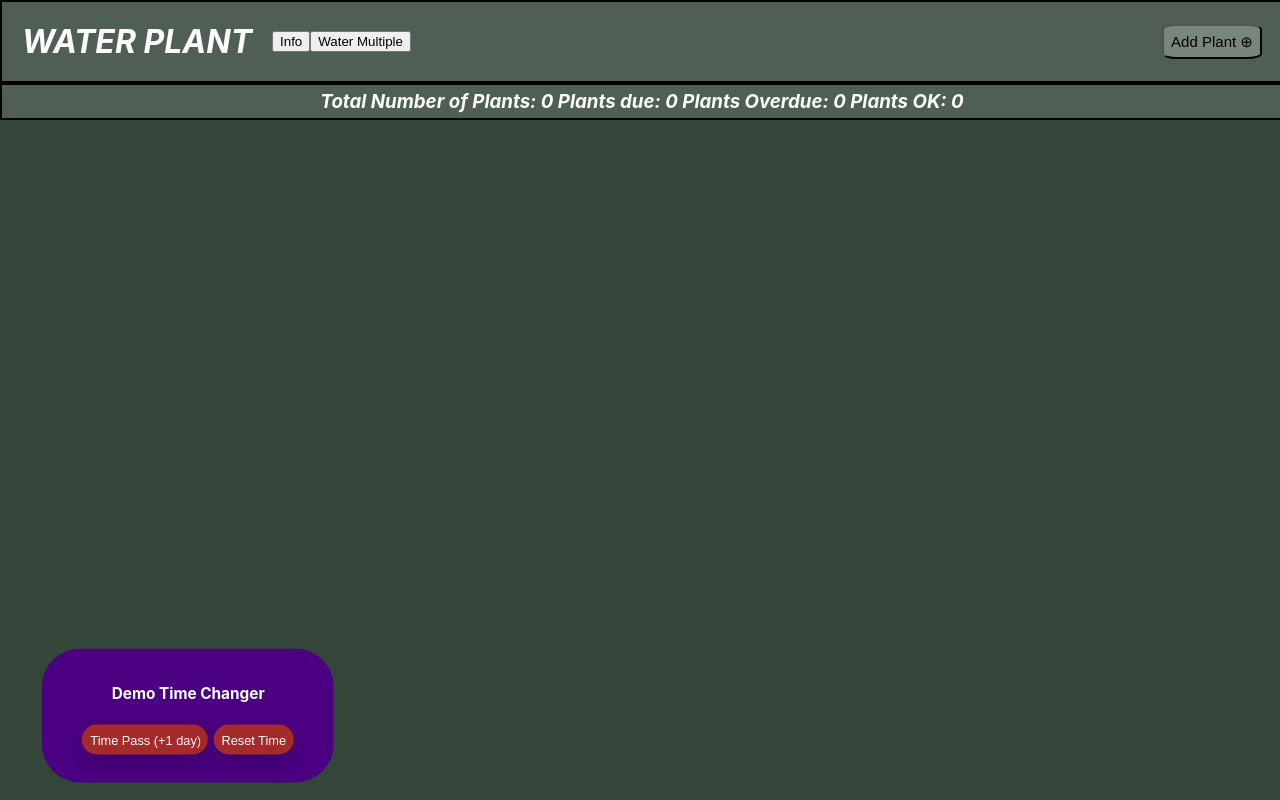
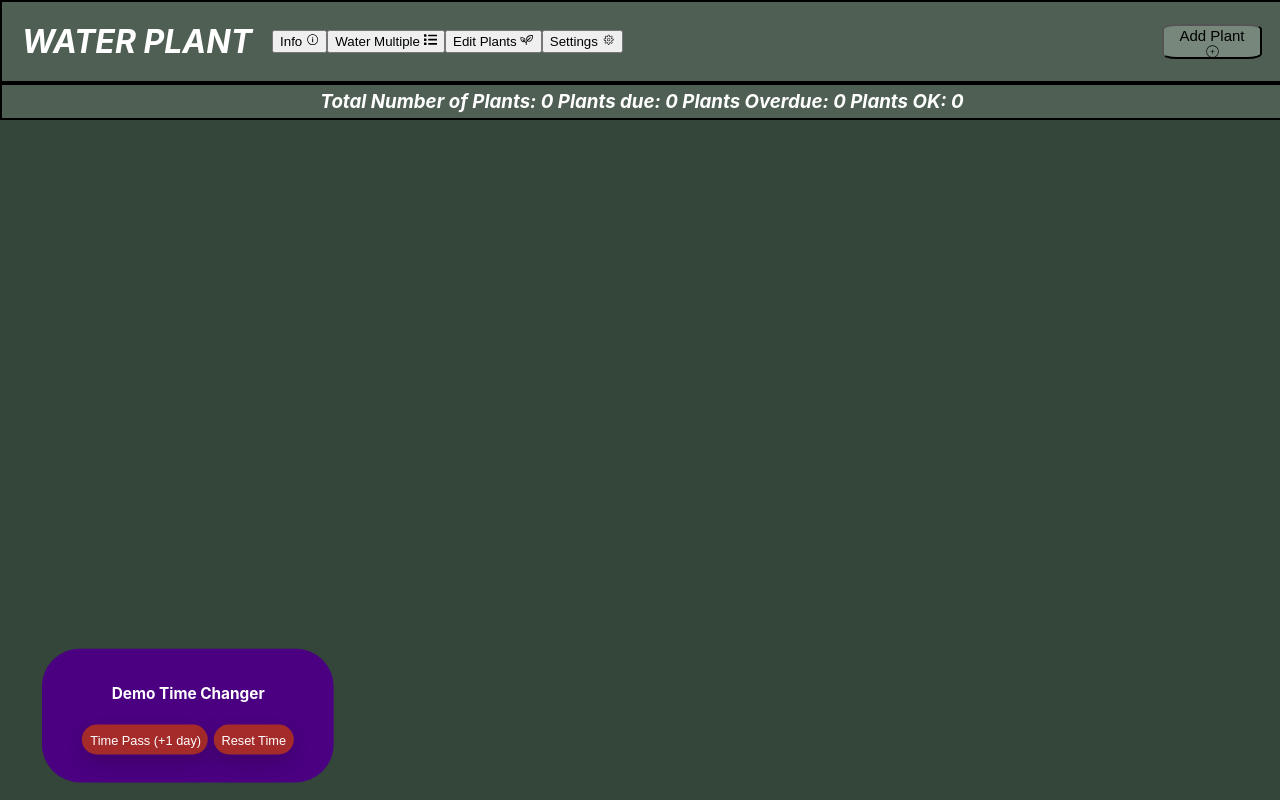
Before and after one commit to CamBlackwell/DesignAssignment2, a React (Create React App) app: page / in a window 1280 px wide. Built offline with nearby package versions, Linux system fonts and the light colour scheme.

Commit message:
visual: added icons and buttons in header

```diff
--- a/src/components/header.jsx
+++ b/src/components/header.jsx
@@ -1,15 +1,23 @@
+import { CiCirclePlus, CiSettings } from "react-icons/ci";
+import { IoIosInformationCircleOutline } from "react-icons/io";
+import { FaList } from "react-icons/fa";
+import { PiPlant } from "react-icons/pi";
+
+
 function Header({ onOpenForm }) {
   return (
     <div className="header-box">
       <h1>WATER PLANT</h1>
 
-      <button> Info </button>
-      <button> Water Multiple </button>
+      <button> Info <IoIosInformationCircleOutline /></button>
+      <button> Water Multiple <FaList /></button>
+      <button> Edit Plants <PiPlant /></button>
+      <button> Settings <CiSettings /></button>
 
       <button className="Add-plant" onClick={() =>
         onOpenForm({})
       }
-      >Add Plant ⊕ </button>
+      >Add Plant <CiCirclePlus /> </button>
 
 
     </div>
```
